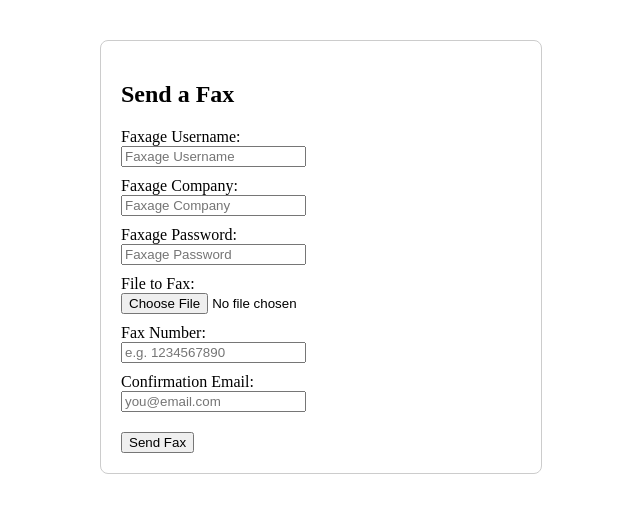
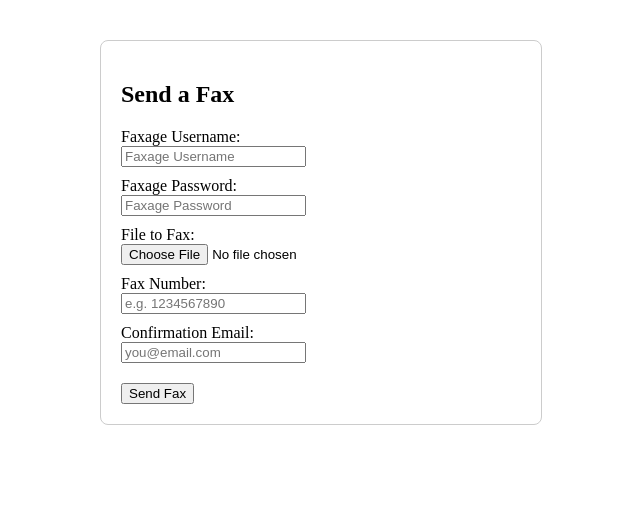
Before and after one commit to DannyHaarmann/faxage_api, a React (Create React App) app in the folder client/: page / in a window 1280 px wide. Shown: the top 512 px of the page, without its empty margins (319-959 px from the left). Built offline with nearby package versions, Linux system fonts and the light colour scheme.

Commit message:
Hardcode Faxage company and remove company input

```diff
--- a/client/src/App.js
+++ b/client/src/App.js
@@ -5,7 +5,6 @@
   const [faxNumber, setFaxNumber] = useState('');
   const [email, setEmail] = useState('');
   const [username, setUsername] = useState('');
-  const [company, setCompany] = useState('');
   const [password, setPassword] = useState('');
   const [status, setStatus] = useState('');
 
@@ -15,7 +14,7 @@
 
   const handleSubmit = async (e) => {
     e.preventDefault();
-    if (!file || !faxNumber || !email || !username || !company || !password) {
+    if (!file || !faxNumber || !email || !username || !password) {
       setStatus('Please fill in all fields.');
       return;
     }
@@ -24,7 +23,7 @@
     formData.append('faxNumber', faxNumber);
     formData.append('email', email);
     formData.append('username', username);
-    formData.append('company', company);
+    formData.append('company', '121117');
     formData.append('password', password);
     setStatus('Sending fax...');
     try {
@@ -52,10 +51,6 @@
           <input type="text" value={username} onChange={e => setUsername(e.target.value)} placeholder="Faxage Username" />
         </div>
         <div style={{ marginTop: 10 }}>
-          <label>Faxage Company:</label><br />
-          <input type="text" value={company} onChange={e => setCompany(e.target.value)} placeholder="Faxage Company" />
-        </div>
-        <div style={{ marginTop: 10 }}>
           <label>Faxage Password:</label><br />
           <input type="password" value={password} onChange={e => setPassword(e.target.value)} placeholder="Faxage Password" />
         </div>
```
Also changed, not shown: 1 other file (tests, documents, lock files or other folders).
